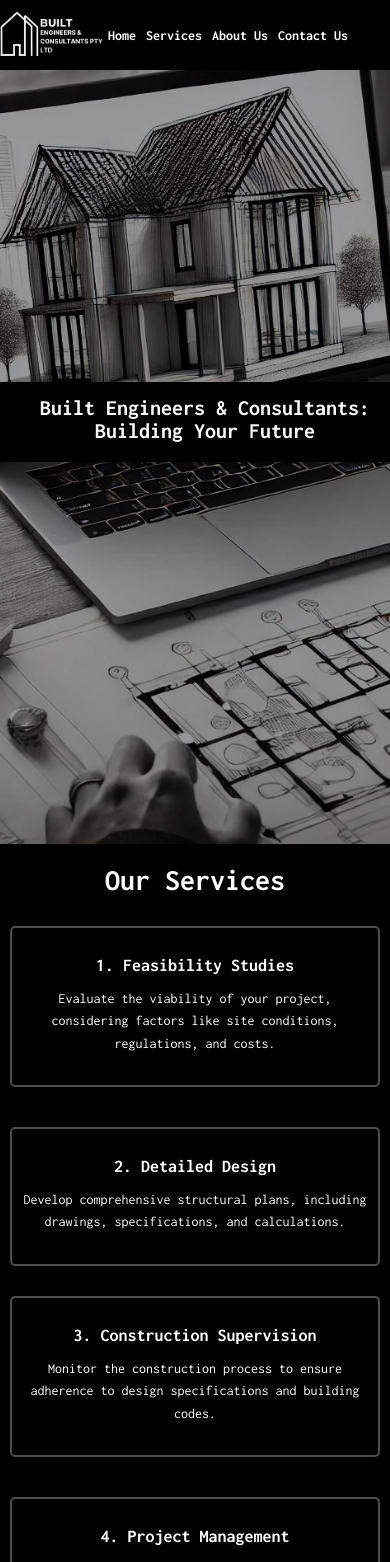
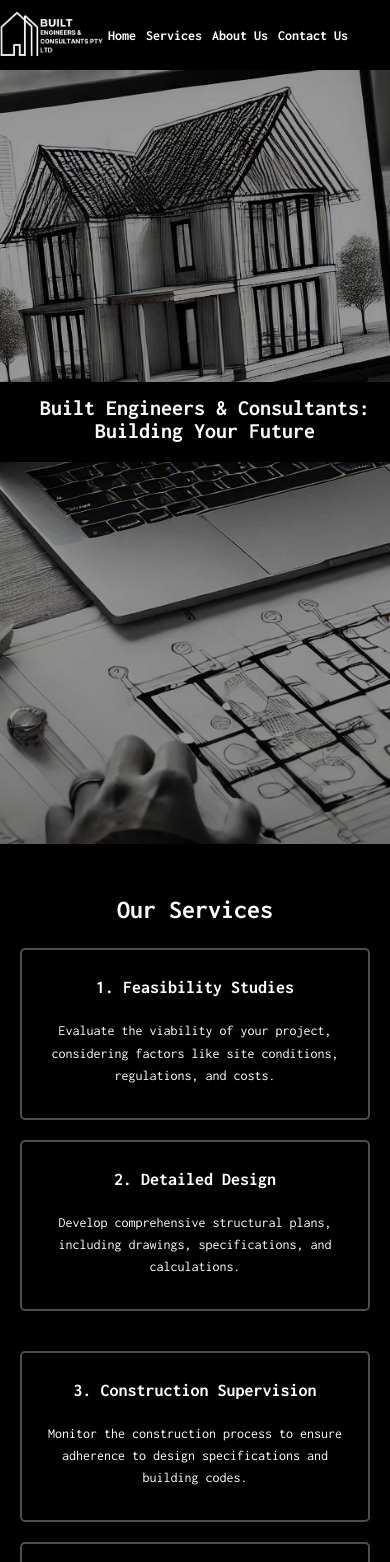
Before and after one commit to adi1096/builtengineers, a React (Create React App) app: page / in a window 390 px wide. Shown: the top 1562 px of the page. Built offline with nearby package versions, Linux system fonts and the light colour scheme.

Commit message:
Update Services.css

```diff
--- a/src/components/Services.css
+++ b/src/components/Services.css
@@ -1,3 +1,4 @@
+/* General Styles */
 body {
   background-color: black;
   color: white;
@@ -9,35 +10,55 @@ body {
 .services-page h1 {
   text-align: center;
   font-size: 30px;
-  margin-bottom: 20px;
+  margin-bottom: 5px;
 }
 
-.container2 {
-  display: grid;
-  grid-template-columns: 1fr 1fr; /* Two equal columns */
-  gap: 20px; /* Space between columns */
-  padding: 20px;
+.services-page {
+  padding-top: 80px;
+  scroll-margin-top: 80px; /* Ensure there's enough space at the top for the heading */
+  height: auto;
+  min-height: 100vh; /* Ensure the page takes up the full height of the screen */
 }
 
-.column {
-  display: flex;
-  flex-direction: column; /* Stack service boxes within each column */
-  gap: 20px; /* Space between service boxes */
+/* Grid Layout for Services */
+.services-page .container2 {
+  display: grid !important;
+  grid-template-columns: repeat(auto-fit, minmax(300px, 1fr)) !important;
+  gap: 20px !important;
+  padding: 20px !important;
+  align-items: stretch; /* Ensure items stretch to fit their container */
 }
 
+/* Column Styles */
+.column {
+  padding: 0; /* Padding is unnecessary with grid layout */
+  display: flex; /* Ensures the column behaves as a flex container */
+  flex-direction: column; /* Stacks service boxes vertically */
+  height: auto; /* Allow column height to adapt to content */
+  min-height: 0; /* Ensure no minimum height is forced */
+  overflow: visible; /* Prevent content from being clipped */
+}
+
+/* Service Box Styles */
 .service-box {
   background-color: transparent;
   border: 2px solid white;
   padding: 20px;
   border-radius: 8px;
   box-shadow: 0 4px 8px rgba(0, 0, 0, 0.3);
-  height: 100%; /* Ensures all service boxes in the same column match height */
+  margin-bottom: 20px; /* Ensures all service boxes in the same column match height */
+  flex-grow: 1;
+}
+
+.services-page .service-box { /* Target only service boxes in the Services page */
+  display: flex;
+  flex-direction: column;
+  height: auto; /* Let the height adjust based on content */
 }
 
 .service-box h3 {
   font-size: 22px;
   color: white;
-  margin-bottom: 10px;
 }
 
 .service-box p {
@@ -47,10 +68,33 @@ body {
 }
 
 p {
-  margin-bottom: 20px;
   font-size: 18px;
 }
 
-h3 {
-  margin-bottom: 10px;
+/* Responsive Adjustments for Tablet and Mobile Screens */
+@media (max-width: 768px) {
+  .services-page h1 {
+    font-size: 26px; /* Slightly smaller heading for tablets and phones */
+  }
+
+  .services-page {
+    padding-top: 100px; /* Increase padding to ensure heading isn't cut off */
+  }
+
+  .services-page .container2 {
+    grid-template-columns: 1fr; /* Single-column layout for smaller screens */
+    padding: 0px; /* Reduce padding */
+  }
+
+  .service-box {
+    padding: 15px; /* Reduce padding for smaller screens */
+  }
+
+  .service-box h3 {
+    font-size: 20px; /* Slightly smaller font size */
+  }
+
+  .service-box p {
+    font-size: 16px;
+  }
 }
```
